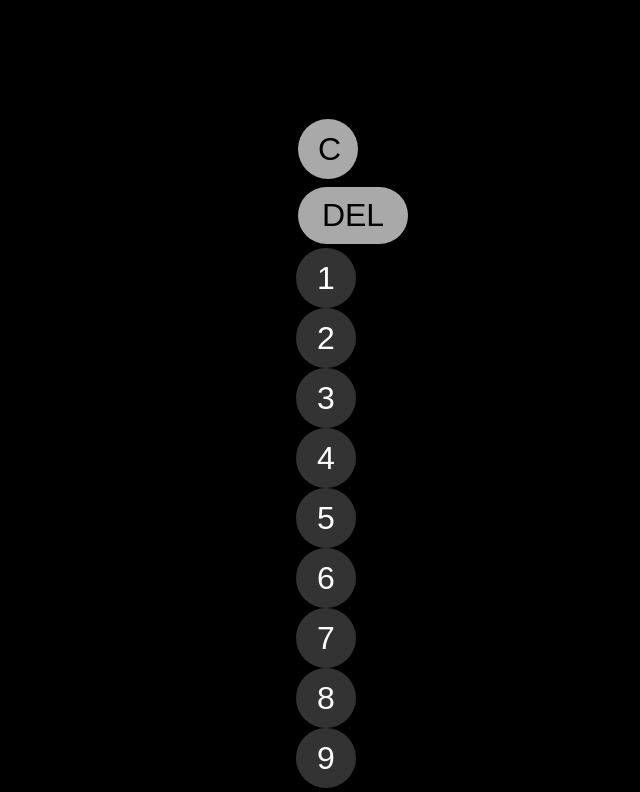
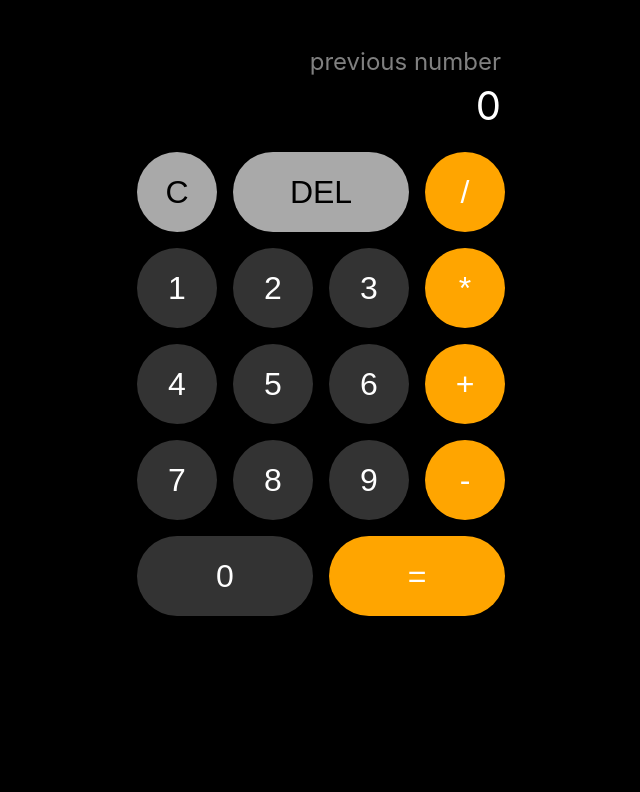
Before and after one commit to Xtramemium/Calculator, a React (Create React App) app in the folder my-calculator/: page / in a window 1280 px wide. Shown: the top 792 px of the page, without its empty margins (319-959 px from the left). Built offline with nearby package versions, Linux system fonts and the light colour scheme.

Commit message:
new commit)
1

```diff
--- a/my-calculator/src/App.js
+++ b/my-calculator/src/App.js
@@ -1,6 +1,12 @@
 import "./general-calc-styles.css"
 import styles from "./my-calculator.module.css"
 const arr = [0,1,2,3,4,5,6,7,8,9]
+let displayNumber = 0
+
+function currentNumber(number) {
+
+}
+
 
 function App() {
   return (
@@ -8,24 +14,24 @@ function App() {
         <div className={styles.Container}>
             <div className={styles.Output}>
                 <div className={styles.PreviousNumber}>previous number</div>
-                <div className={styles.CurrentNumber}>current number</div>
+                <div className={styles.CurrentNumber}>{displayNumber}</div>
             </div>
             <button className={styles.ClearContent}>C</button>
             <button className={styles.DelButton}>DEL</button>
-            <button className={styles.NumberButton}>{arr[1]}</button>
-            <button className={styles.NumberButton}>{arr[2]}</button>
-            <button className={styles.NumberButton}>{arr[3]}</button>
-            <button className={styles.NumberButton}>{arr[4]}</button>
-            <button className={styles.NumberButton}>{arr[5]}</button>
-            <button className={styles.NumberButton}>{arr[6]}</button>
-            <button className={styles.NumberButton}>{arr[7]}</button>
-            <button className={styles.NumberButton}>{arr[8]}</button>
-            <button className={styles.NumberButton}>{arr[9]}</button>
+            <button className={styles.OperationButton}>/</button>
+            <button className={styles.NumberButton} onClick={() => currentNumber(arr[1])}>{arr[1]}</button>
+            <button className={styles.NumberButton} onClick={() => currentNumber(arr[2])}>{arr[2]}</button>
+            <button className={styles.NumberButton} onClick={() => currentNumber(arr[3])}>{arr[3]}</button>
+            <button className={styles.OperationButton}>*</button>
+            <button className={styles.NumberButton} onClick={() => currentNumber(arr[4])}>{arr[4]}</button>
+            <button className={styles.NumberButton} onClick={() => currentNumber(arr[5])}>{arr[5]}</button>
+            <button className={styles.NumberButton} onClick={() => currentNumber(arr[6])}>{arr[6]}</button>
+            <button className={styles.OperationButton}>+</button>
+            <button className={styles.NumberButton} onClick={() => currentNumber(arr[7])}>{arr[7]}</button>
+            <button className={styles.NumberButton} onClick={() => currentNumber(arr[8])}>{arr[8]}</button>
+            <button className={styles.NumberButton} onClick={() => currentNumber(arr[9])}>{arr[9]}</button>
+            <button className={styles.OperationButton}>-</button>
             <button className={styles.ZeroButton}>{arr[0]}</button>
-            <button className={styles.CalculateButton}>/</button>
-            <button className={styles.CalculateButton}>*</button>
-            <button className={styles.CalculateButton}>-</button>
-            <button className={styles.CalculateButton}>+</button>
             <button className={styles.CalculateButton}>=</button>
         </div>
     </div>
--- a/my-calculator/src/my-calculator.module.css
+++ b/my-calculator/src/my-calculator.module.css
@@ -1,33 +1,38 @@
 .App {
-    margin-top: 60px;
-    display: grid;
-    position: relative;
+    height: 100%;
 }
 
 .Container {
-    width: 50px;
-    height: 50px;
-    position: absolute;
-    top: 50%;
-    left: 50%;
-    transform: translate(-50%, -50%);
+    display: grid;
+    margin-top: 2rem;
+    justify-content: center;
     grid-template-columns: repeat(4, 6rem);
+    grid-template-rows: minmax(7rem, auto) repeat(5, 6rem);
 }
 
 .Output {
-
+    flex-direction: column;
+    grid-column: 1 / -1;
+    display: flex;
+    align-items: flex-end;
+    justify-content: space-around;
+    padding: .75rem;
+    word-wrap: break-word;
+    word-break: break-all;
 }
 
 .PreviousNumber {
-
+    color: gray;
+    font-size: 1.5rem;
 }
 
 .CurrentNumber {
-
+    color: white;
+    font-size: 2.5rem;
 }
 
 .ZeroButton {
-    border-radius: 40%;
+    border-radius: 50px;
     border: none;
     padding: 10px 20px;
     background: orange;
@@ -37,10 +42,9 @@
     text-align: center;
     text-decoration: none;
     display: inline-block;
-    margin: 4px 2px;
+    margin: 8px;
     background: rgba(169, 169, 169, 0.3);
-    width: 100px;
-    height: 65px;
+    grid-column: span 2;
 }
 
 .ClearContent {
@@ -53,10 +57,8 @@
     text-align: center;
     text-decoration: none;
     display: inline-block;
-    margin: 4px 2px;
+    margin: 8px;
     background: rgb(169, 169, 169);
-    width: 60px;
-    height: 60px;
 }
 
 .DelButton {
@@ -69,12 +71,12 @@
     text-align: center;
     text-decoration: none;
     display: inline-block;
-    margin: 4px 2px;
+    margin: 8px;
     background: rgb(169, 169, 169);
-    width: 110px;
+    grid-column: span 2;
 }
 
-.CalculateButton {
+.OperationButton {
     border-radius: 50%;
     border: none;
     padding: 10px 20px;
@@ -85,9 +87,22 @@
     text-align: center;
     text-decoration: none;
     display: inline-block;
-    margin: 4px 2px;
-    width: 60px;
-    height: 60px;
+    margin: 8px;
+}
+
+.CalculateButton {
+    border-radius: 50px;
+    border: none;
+    padding: 10px 20px;
+    background: orange;
+    font-size: 2em;
+    cursor: pointer;
+    color: white;
+    text-align: center;
+    text-decoration: none;
+    display: inline-block;
+    margin: 8px;
+    grid-column: span 2;
 }
 
 
@@ -99,6 +114,5 @@
     cursor: pointer;
     color: white;
     background: rgba(169, 169, 169, 0.3);
-    height: 60px;
-    width: 60px;
+    margin: 8px;
 }
```
Also changed, not shown: 1 other file (tests, documents, lock files or other folders).
